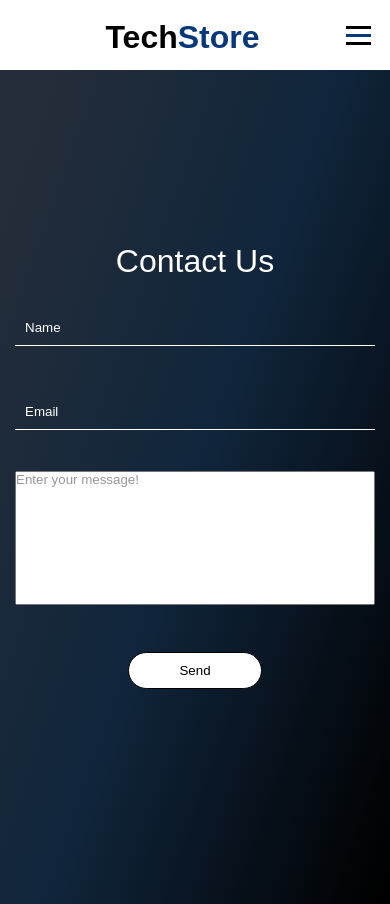
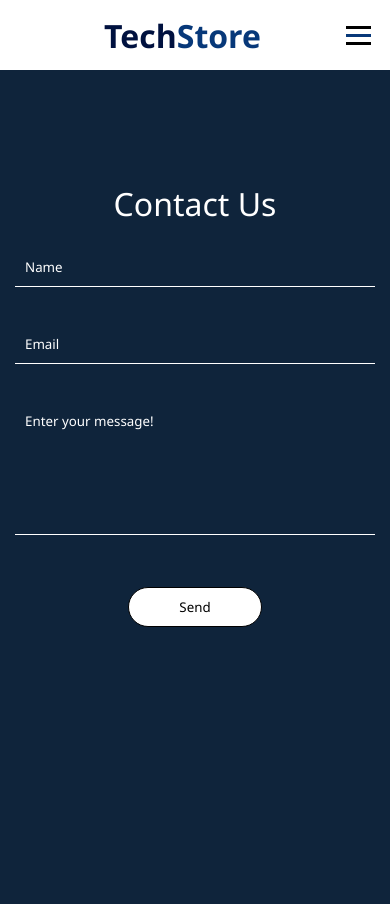
Before and after one commit to rkycyku/TechStore, a PHP site: page /contactFrom.html in a window 390 px wide. After the commit the page ends 627 px from the top, so only its background shows below. Run offline with PHP 8.4, Linux system fonts and the light colour scheme.

Commit message:
Disa rregullime te responsive, largimi i kodit te pa nevojshem

```diff
--- a/contactFrom.html
+++ b/contactFrom.html
@@ -9,7 +9,6 @@
     <link rel="icon" type="image/x-icon" href="./assets/img/web/techstoreLogoWhiteSquare.png">
     <link rel="stylesheet" href="./css/forms.css">
     <link rel="stylesheet" href="./css/header.css" />
-    <link rel="stylesheet" href="./css/footer.css">
 </head>
 <body>
     <header>
@@ -43,7 +42,6 @@
       </div>
     </header>
 
-  <div class="bg-image">
     <div class="forms">
       <form action="">
         <h1 class="form-title">Contact Us</h1>
@@ -56,7 +54,6 @@
         <input class="button" type="submit" value="Send" />
       </form>
     </div>
-  </div>
   <script src="./js/hamburgerMenu.js"></script>
 </body>
 </html>
--- a/css/aboutUs.css
+++ b/css/aboutUs.css
@@ -3,7 +3,8 @@
     align-items: center;
     gap: 3em;
     margin: auto;
-    margin-top: 11em;
+    margin-top: 2em;
+    margin-bottom: 2em;
     width: 80%;
 	flex-wrap: wrap;
     flex-direction: row;
--- a/css/footer.css
+++ b/css/footer.css
@@ -33,6 +33,7 @@ footer{
 
 .footer-nav a:hover{
     color: #01df93;
+    font-weight: bold;
 }
 
 .footer-contact{
@@ -44,10 +45,12 @@ footer{
     list-style: none;
     color: #340182;
     padding-top: 5px;
+
 }
 
 .footer-contact a:hover{
     color: #01df93;
+    font-weight: bold;
 }
 
 .footer-social-icons{
--- a/css/forms.css
+++ b/css/forms.css
@@ -1,29 +1,26 @@
 body{
-    background-color: #f7f7f9;
-}
-
-.bg-image{
-    background: linear-gradient(109.6deg, rgb(36, 45, 57) 11.2%, rgb(16, 37, 60) 51.2%, rgb(0, 0, 0) 98.6%);
-    height: 100%;
+    background-color: #0f243b;
 }
 
 .forms{
-    padding-top: 10em;
-    padding-bottom: 13em;
+    display: flex;
+    justify-content: space-between;
+    flex-basis: 120em;
+    align-items: center;
+    flex-direction: column;
+    flex-wrap: wrap;
+    margin-top: 7em;
+    margin-bottom: 4em;
 }
 
-form {
-    margin: auto;
+form{
     display: flex;
     flex-direction: column;
-    justify-content: center;
+    justify-content: space-between;
     align-items: center;
-    margin-top: 5.2em;
     gap: 0.5em;
-    row-gap: 0.5em;
     width: 100%;
     border-radius: 30px;
-
 }
 
 .form-title{
@@ -34,7 +31,6 @@ form {
 
 input{
     color: #fff;
-    margin: 7px 0;
     background-color: inherit;
     border: none;
     border-bottom: 1px solid white;
@@ -48,25 +44,15 @@ input{
     color: white;
 }
 
-input.form-input:-webkit-autofill,
-input.form-input:-webkit-autofill:hover,
-input.form-input:-webkit-autofill:focus,
-input.form-input:-webkit-autofill:active {
-    transition: background-color 5000s ease-in-out 0s;
-    -webkit-transition: background-color 5000s ease-in-out 0s;
-    -webkit-box-shadow: 0 0 0px 1000px inherit inset;
-    box-shadow: 0 0 0px 1000px inherit inset;
-    -webkit-text-fill-color: #f3f3f3 !important;
-}
-
 textarea{
     width: max(27em, 20vw);
     height: max(10em);
     resize: none;
-}
-
-textarea::placeholder{
-    color: rgb(153, 151, 151);
+    background-color: inherit;
+    border: none;
+    border-bottom: 1px solid white;
+    color: white;
+    padding: 10px;
 }
 
 input.mesazhi{
@@ -93,8 +79,31 @@ input.mesazhi{
     color: rgb(31, 118, 175);
 }
 
+.reg a:hover{
+    color: #01df93;
+    font-weight: bold;
+}
+
 .button:hover{
-    background: #073879;
+    background: #01df93;
     color: #fff;
+    font-weight: bold;
     cursor: pointer;
 }
+
+@media(max-width:380px){
+    .forms{
+        margin-top: 3em;
+        margin-bottom: 0;
+    }
+
+    textarea{
+        width: 15em;
+        height: 6em;
+    }
+
+    input{
+        width: 15em;
+    }
+
+}
--- a/css/header.css
+++ b/css/header.css
@@ -4,11 +4,11 @@
     box-sizing: border-box;
     text-decoration: none;
     list-style: none;
-    font-family: 'Montserrat', sans-serif;
+    font-family: "Segoe UI",SegoeUI,"Helvetica Neue",Helvetica,Arial,sans-serif;
 }
 
 header{
-    position: fixed;
+    position: sticky;
     top: 0;
     width: 100%;
     padding: 0 5%;
@@ -36,11 +36,15 @@ header{
 .logo{
   font-weight: 600;
   font-size: 24pt;
-  color: black;
+  color: #00113f;
 }
 
 .logo span{
     color: rgb(7, 56, 121);
+}
+
+.logo span:hover{
+    color: #01df93;
 }
 
 .nav-links{
@@ -68,7 +72,7 @@ header{
 }
 
 .nav ul li a:hover{
-    color: #073879;
+    color: #01df93;
 }
 
 .hamburger{
@@ -126,7 +130,7 @@ header{
     .auth{
         position: fixed;
         left: -100%;
-        top: 184px;
+        top: 199px;
         gap: 0;
         flex-direction: column;
         background-color: #f7f7f9;
```
Also changed, not shown: css/index.css (+1 -6 lines), login.html (+7 -3 lines), signup.html (+7 -4 lines).
